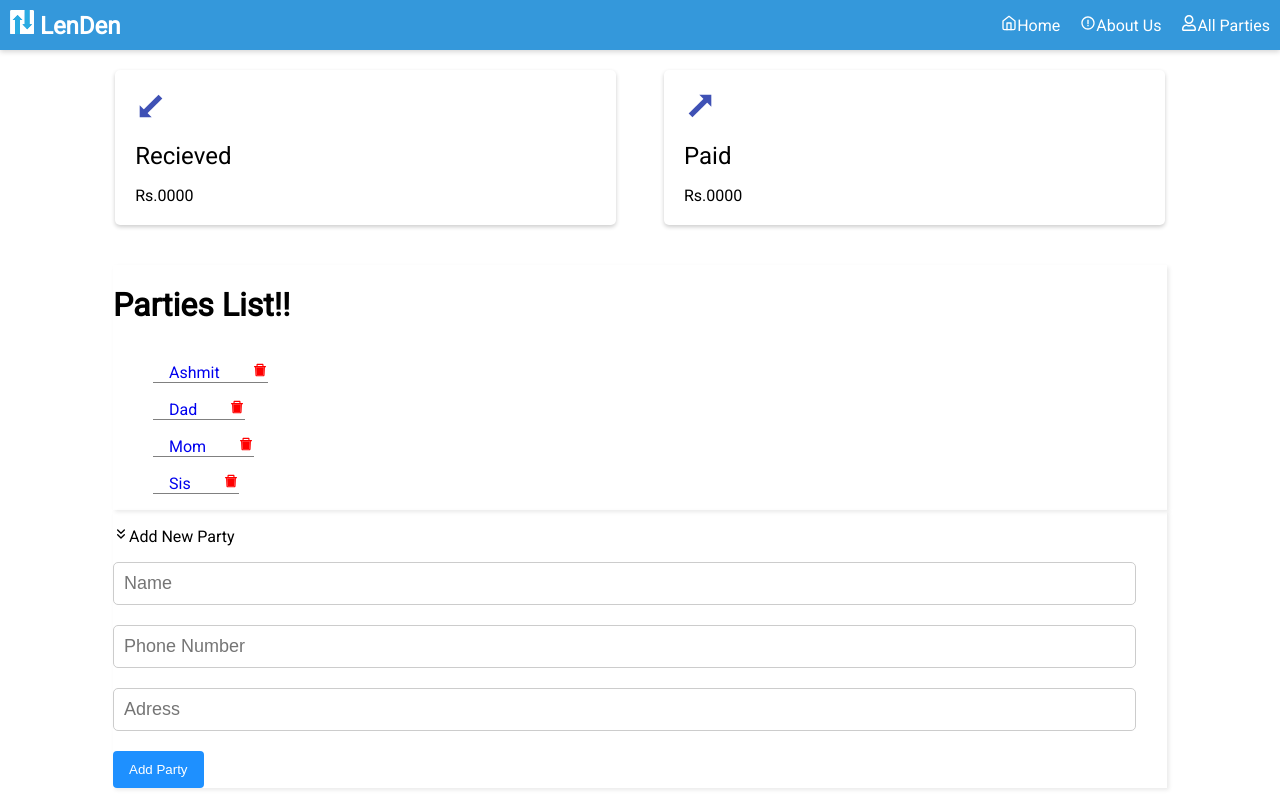
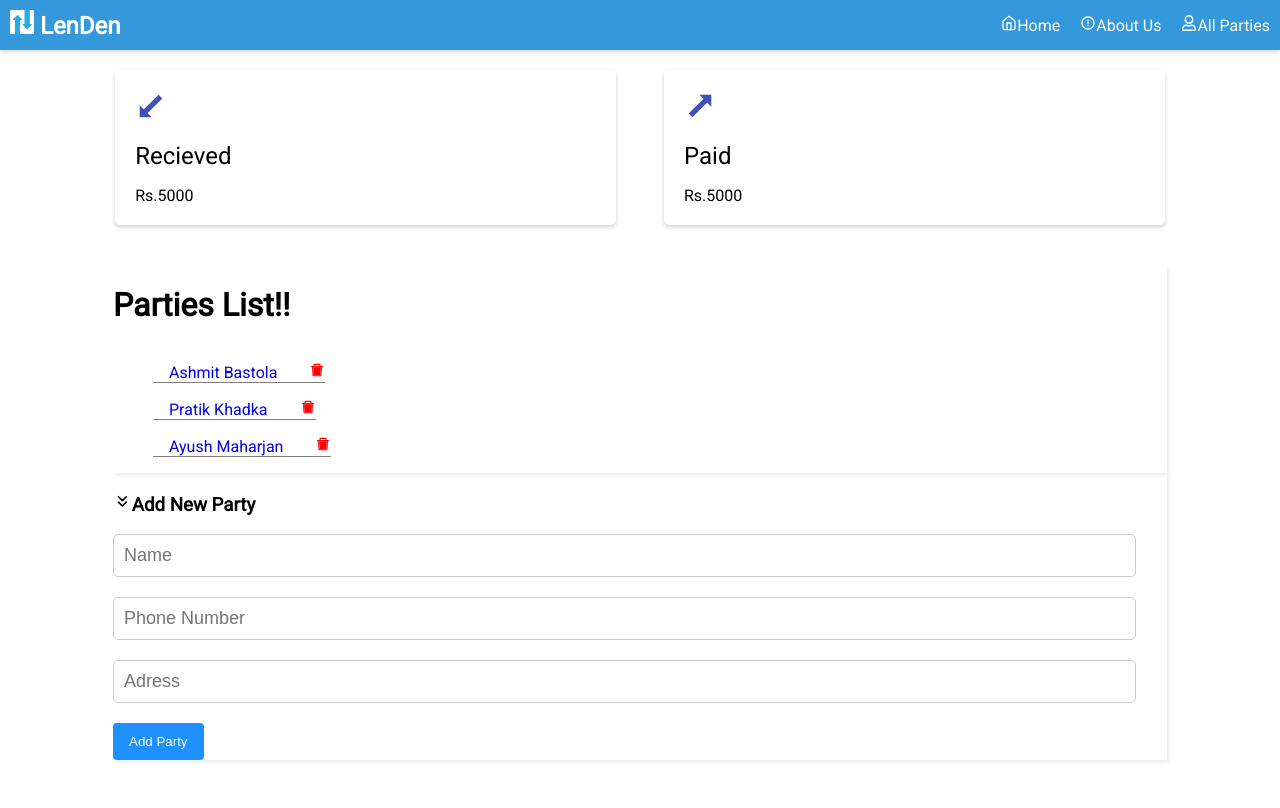
Before and after one commit to Ashmit72/lenden, a React (Vite) app: page /parties in a window 1280 px wide. Built offline with nearby package versions, Linux system fonts and the light colour scheme; data requests are answered from the project's data file.

Commit message:
Updated Some Pages

```diff
--- a/db.json
+++ b/db.json
@@ -1,41 +1,42 @@
 {
   "parties": [
     {
-      "name": "Ashmit",
+      "name": "Ashmit Bastola",
       "phone": "9813663984",
       "adress": "Thimi",
-      "id": 0.28175963689203354
+      "id": 0.05494160193297748
     },
     {
-      "name": "Dad",
-      "phone": "9851159387",
-      "adress": "Jhapa",
-      "id": 0.34668670680850533
+      "name": "Pratik Khadka",
+      "phone": "9813663984",
+      "adress": "Bhaisipati",
+      "id": 0.6963919080325435
     },
     {
-      "name": "Mom",
-      "phone": "9841927580",
-      "adress": "Ilam",
-      "id": 0.7601234240187653
-    },
-    {
-      "name": "Sis",
-      "phone": "9860719904",
-      "adress": "Sarlahi",
-      "id": 0.17452463009801356
+      "name": "Ayush Maharjan",
+      "phone": "9813663984",
+      "adress": "Haatiban",
+      "id": 0.48454801193680563
     }
   ],
   "payDetails": [
     {
-      "partyName": "Ashmit",
-      "paiddate": "2023-05-12",
+      "partyName": "Pratik Khadka",
+      "paidDate": "2023-05-12",
       "paidAmount": "5000",
-      "dueAmount": "2000",
-      "description": "Some Amount Paid",
+      "dueAmount": "1000",
+      "description": "Paid to Pratik Khadka",
       "id": 1
     }
   ],
-  "recieveDetails":[
-
+  "recieveDetails": [
+    {
+      "partyName": "Ayush Maharjan",
+      "recievedDate": "2023-05-12",
+      "recievedAmount": "5000",
+      "dueAmount": "0",
+      "description": "Recieved From Ayush Maharjan",
+      "id": 1
+    }
   ]
 }
--- a/src/components/FormPay.jsx
+++ b/src/components/FormPay.jsx
@@ -35,7 +35,7 @@ function FormPay() {
 
   const handleSubmit= async (event)=>{
     event.preventDefault();
-  s
+
     const partiesName=db.parties.map((party)=>{
       return(
         party.name
--- a/src/components/FormRecieve.jsx
+++ b/src/components/FormRecieve.jsx
@@ -23,7 +23,7 @@ function FormRecieve() {
     setDate(event.target.value);
   }
   const handleRecieveChange=(event)=>{
-    setPay(event.target.value);
+    setRecieve(event.target.value);
   }
   const handleDueChange=(event)=>{
     setDue(event.target.value);
--- a/src/components/MyCard.jsx
+++ b/src/components/MyCard.jsx
@@ -1,27 +1,35 @@
 import styled from 'styled-components';
 import {FcLeftDown} from "react-icons/fc";
 import {FcRightUp} from "react-icons/fc";
-
-
-
+import db from "../../db.json";
 
 
 
 
 function MyCard() {
+
+  const totalPaidAmount=db.payDetails.reduce(
+    (acc,curr)=>acc+parseInt(curr.paidAmount)
+    ,0
+  );
+  const totalRecieveAmount=db.recieveDetails.reduce(
+    (acc,curr)=>acc+parseInt(curr.recievedAmount)
+    ,0
+  );
+
+
   return (
     <Wrapper >
-
     <Card>
       <div><FcLeftDown style={{fontSize:"2rem"}} /></div>
     <Title>Recieved</Title>
-    <div>Rs.0000</div>
+    <div>Rs.{totalRecieveAmount}</div>
     </Card>
 
     <Card>
 <div><FcRightUp style={{fontSize:"2rem"}} /></div>
 <Title>Paid</Title>
-<div>Rs.0000</div>
+<div>Rs.{totalPaidAmount}</div>
     </Card>
 
 
--- a/src/components/Pages/AllPartiesPages.jsx
+++ b/src/components/Pages/AllPartiesPages.jsx
@@ -9,6 +9,7 @@ import { useState } from 'react';
 import { addUser, removeUser, setUser } from '../../store/slices/userSlice';
 import axios from 'axios';
 import { useEffect } from 'react';
+import db from "../../../db.json";
 
 
 
@@ -59,6 +60,16 @@ export default function AllPartiesPages() {
 
   const handleSubmit = async (event) => {
     event.preventDefault()
+
+    const partiesName=db.parties.map((party)=>{
+      return(
+        party.name.trim()
+      )
+    })
+    console.log(partiesName);
+    if (partiesName.indexOf(inputName.trim()) >-1) {
+      return alert(`This user has already been added!!!!`)
+    }
 
     const partyObject = {
       name: inputName,
@@ -118,8 +129,8 @@ console.log(user);
           <h1>Parties List!!</h1>
 
           <ul>
-            <Link to="/party" >
               {user.map((users, index) => (
+            <Link to={`/party?id=${users.id}`} >
                 <List key={index} >
                   {users.name}
                   <span onClick={(event) => {
@@ -129,14 +140,14 @@ console.log(user);
                   } ><AiTwotoneDelete className="delete-btn" /></span>
                 </List>
 
+            </Link>
               ))}
-            </Link>
           </ul>
         </Contentbox1>
 
 
         <Contentbox2 style={partiesFormStyle}>
-          <p onClick={handleToggle} ><FiChevronsDown/>Add New Party</p>
+          <h3 onClick={handleToggle} ><FiChevronsDown/>Add New Party</h3>
           <Content visible={visible} >
             <form onSubmit={handleSubmit}>
               <Input value={inputName} onChange={handleInputName} placeholder='Name' type="text" />
--- a/src/components/Pages/TransactionDetailsPage.jsx
+++ b/src/components/Pages/TransactionDetailsPage.jsx
@@ -1,9 +1,24 @@
 import React from 'react'
-import userSlice from '../../store/slices/userSlice'
+import userSlice from '../../store/slices/userSlice';
+import db from "../../../db.json";
+import { useLocation, useParams } from 'react-router-dom';
+import { useState } from 'react';
+import { useEffect } from 'react';
 
 
 export default function TransactionDetailsPage() {
+const [party,setParty]=useState({})
+const location=useLocation()
+const id=location.search.split("=")[location.search.split("=").length=1]
+  const userData=db.parties.map((party,id)=>{
+    return party
+  })
+useEffect(()=>{
+  console.log(userData.filter(el => el.id == id));
+setParty(userData.filter((user)=> +user.id===+id)[0])
+},[])
+console.log(party);
   return (
-    <div>This Page Displays Transaction Details for   !!</div>
+    <div>This Page Displays Transaction Details for { party && party.name } !!</div>
   )
 }
```
